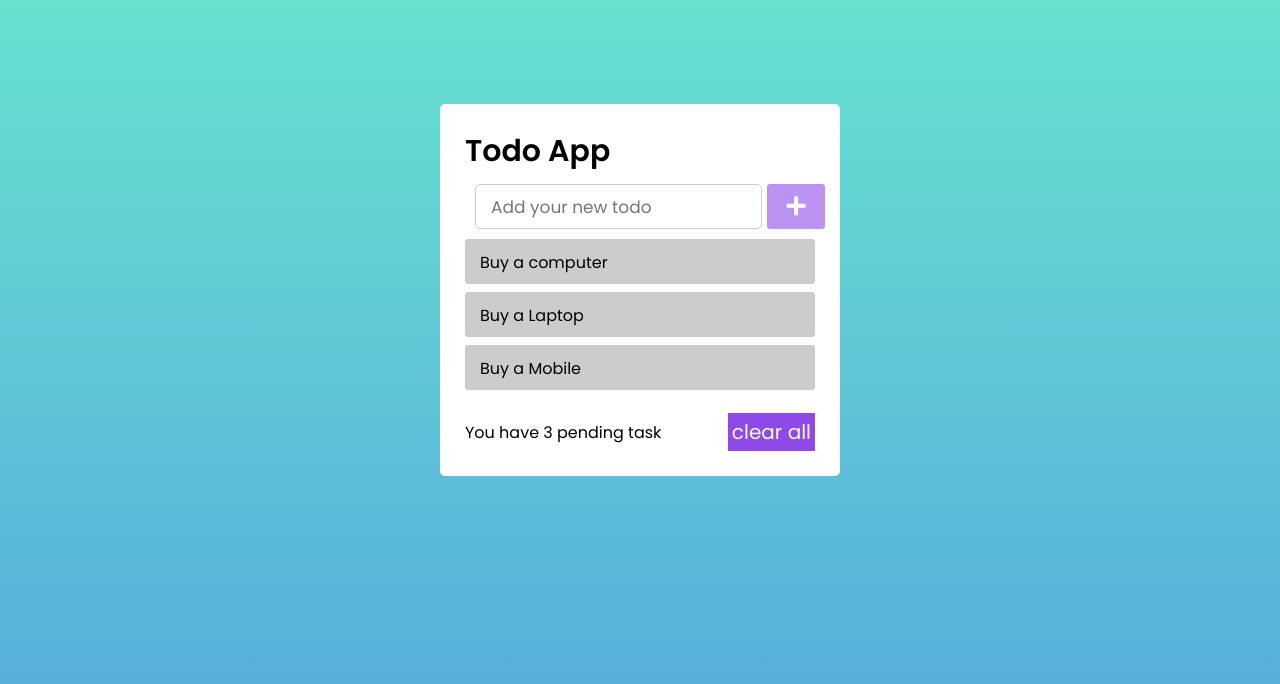
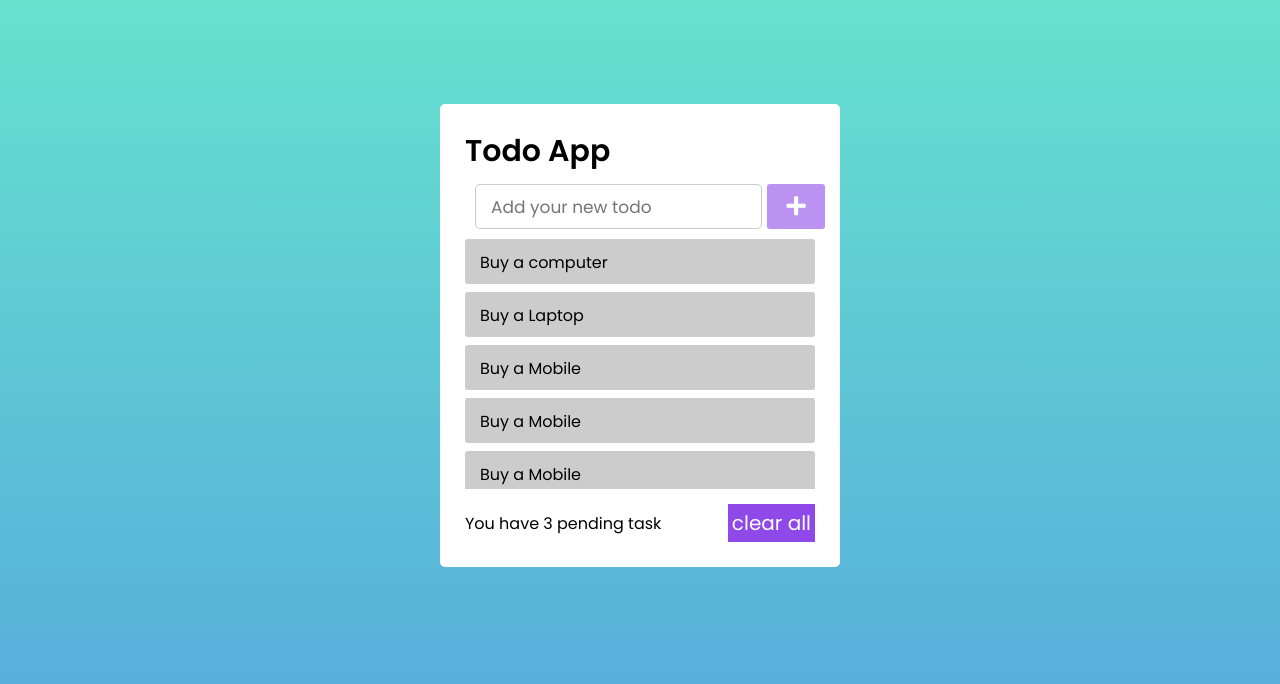
Before and after one commit to Rupesh-B-W/JS, a plain HTML site: page index.html in a window 1280 px wide. Shown: the part 116-800 px from the top of the page. Drawn offline with Linux system fonts and the light colour scheme.

Commit message:
modified add

```diff
--- a/index.html
+++ b/index.html
@@ -20,6 +20,10 @@
             <li>Buy a computer<span><i class="fas fa-trash"></i></span></li>
             <li>Buy a Laptop<span><i class="fas fa-trash"></i></span></li>
             <li>Buy a Mobile<span><i class="fas fa-trash"></i></span></li>
+            <li>Buy a Mobile<span><i class="fas fa-trash"></i></span></li>
+            <li>Buy a Mobile<span><i class="fas fa-trash"></i></span></li>
+
+
 
 
 
```
